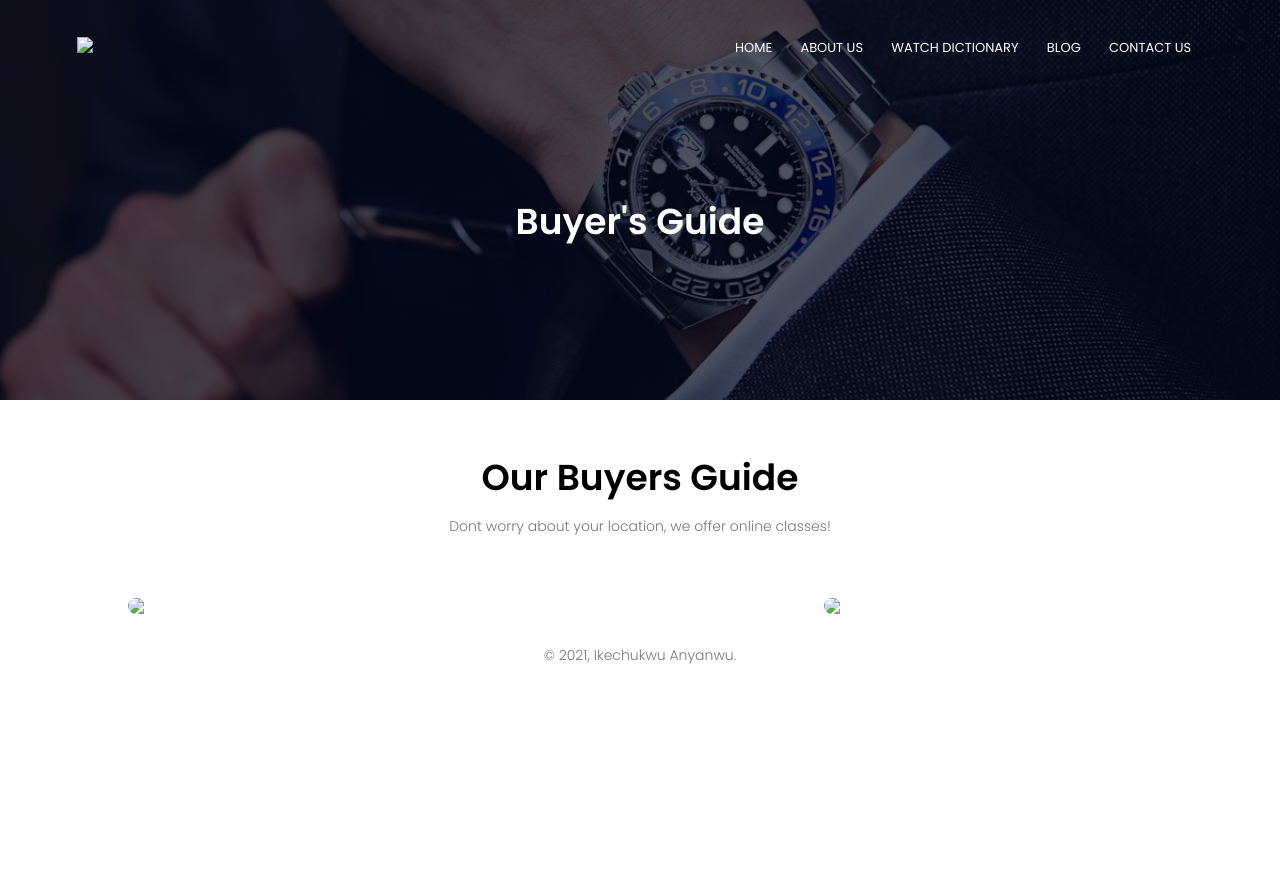
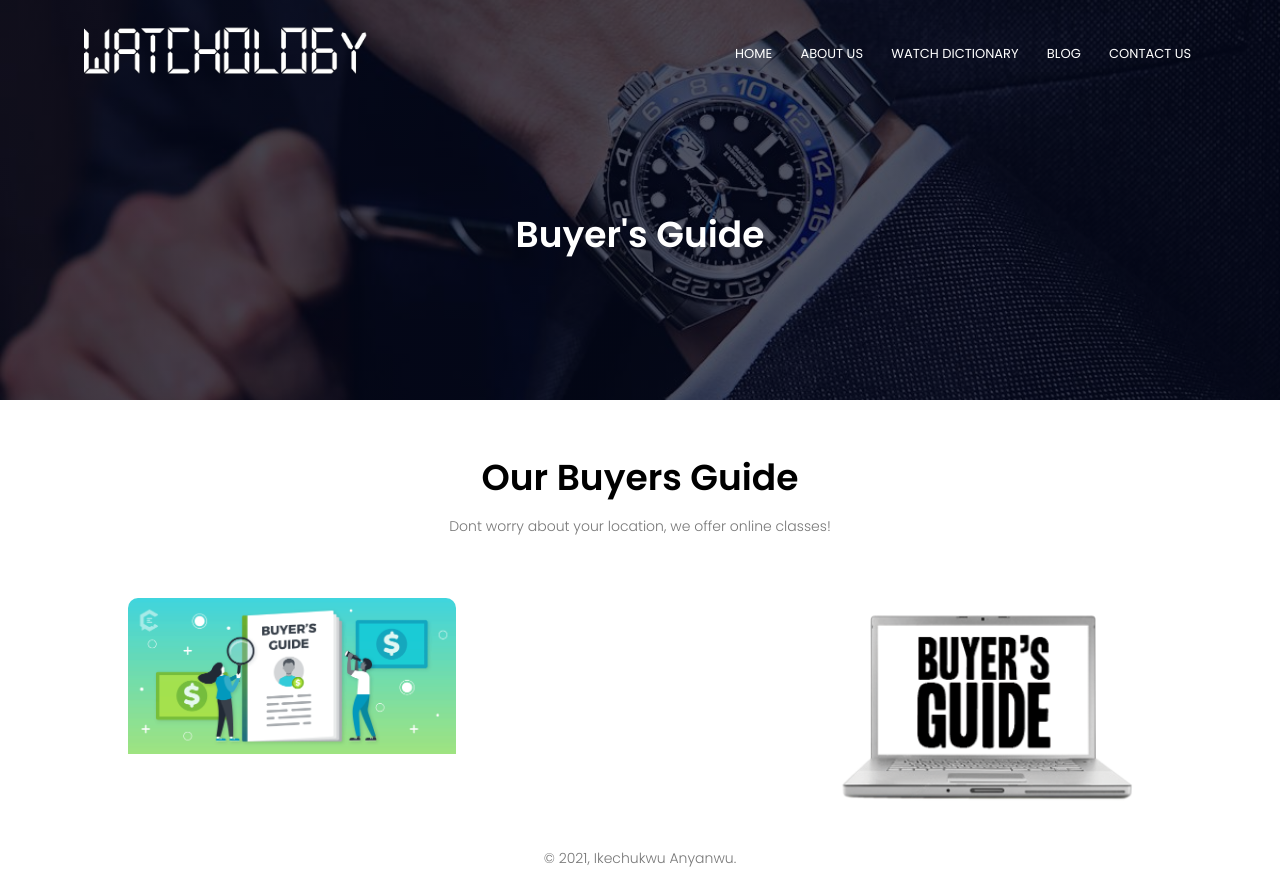
Before and after one commit to iua6/p4, a plain HTML site: page buyersguide.html in a window 1280 px wide. Before the commit the page ends 800 px from the top, so only its background shows below. Drawn offline with Linux system fonts and the light colour scheme; files whose address does not match are found by name.

Commit message:
Update buyersguide.html

```diff
--- a/buyersguide.html
+++ b/buyersguide.html
@@ -12,7 +12,7 @@
 <body>
     <section class="sub-header">
         <nav>
-            <a href="index.html"><img src="images/logo.png"></a>
+            <a href="index.html"><img src="logo.png"></a>
             <div class="nav-links" id="navLinks">
               <i class="fa fa-times"onclick="hideMenu()"></i>
                <ul>
@@ -37,13 +37,13 @@
 
     <div class="row">
         <div class="buyer-col">
-            <img src="images/buyers guide.png">
+            <img src="buyers guide.png">
             <div class="layer">
                 <h3>IN PERSON</h3>
             </div>
     </div>
     <div class="buyer-col">
-        <img src="images/buyers guide2.png">
+        <img src="buyers guide2.png">
         <div class="layer">
             <h3>ONLINE</h3>
         </div>
```
